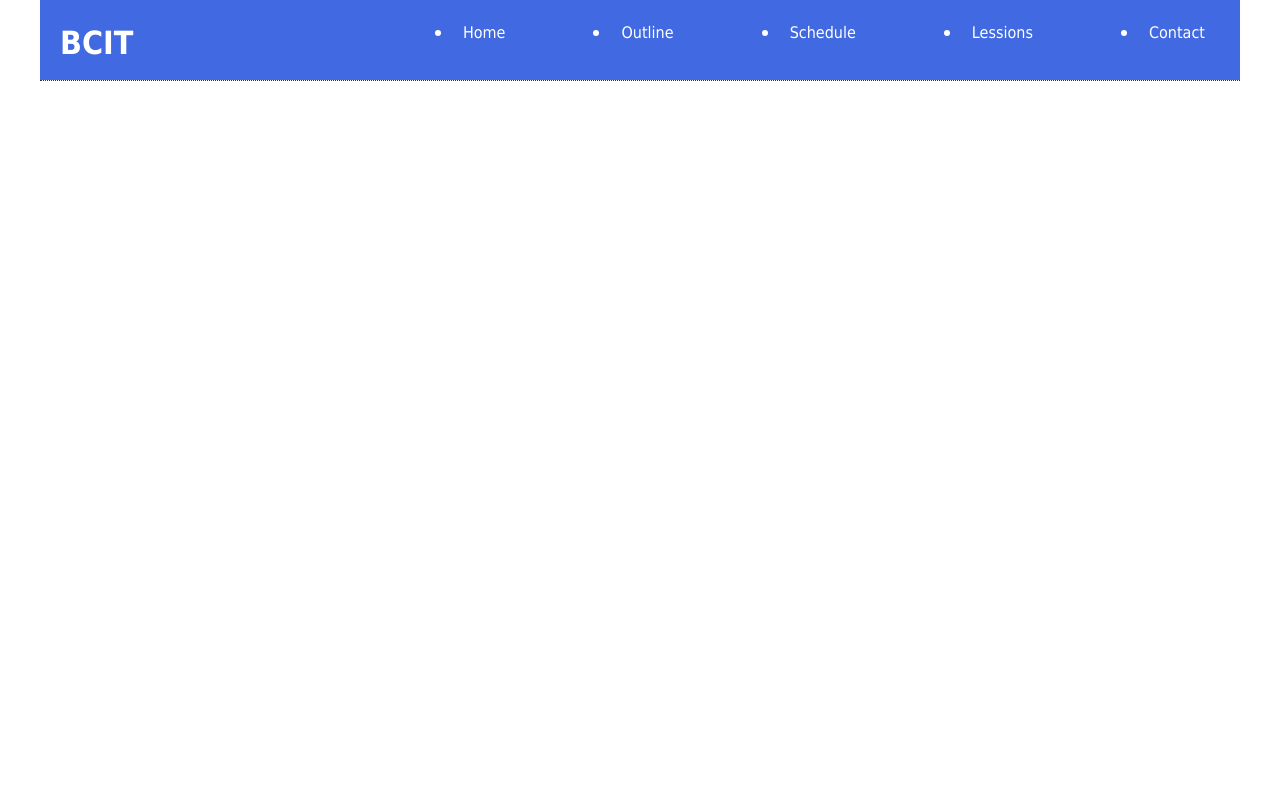
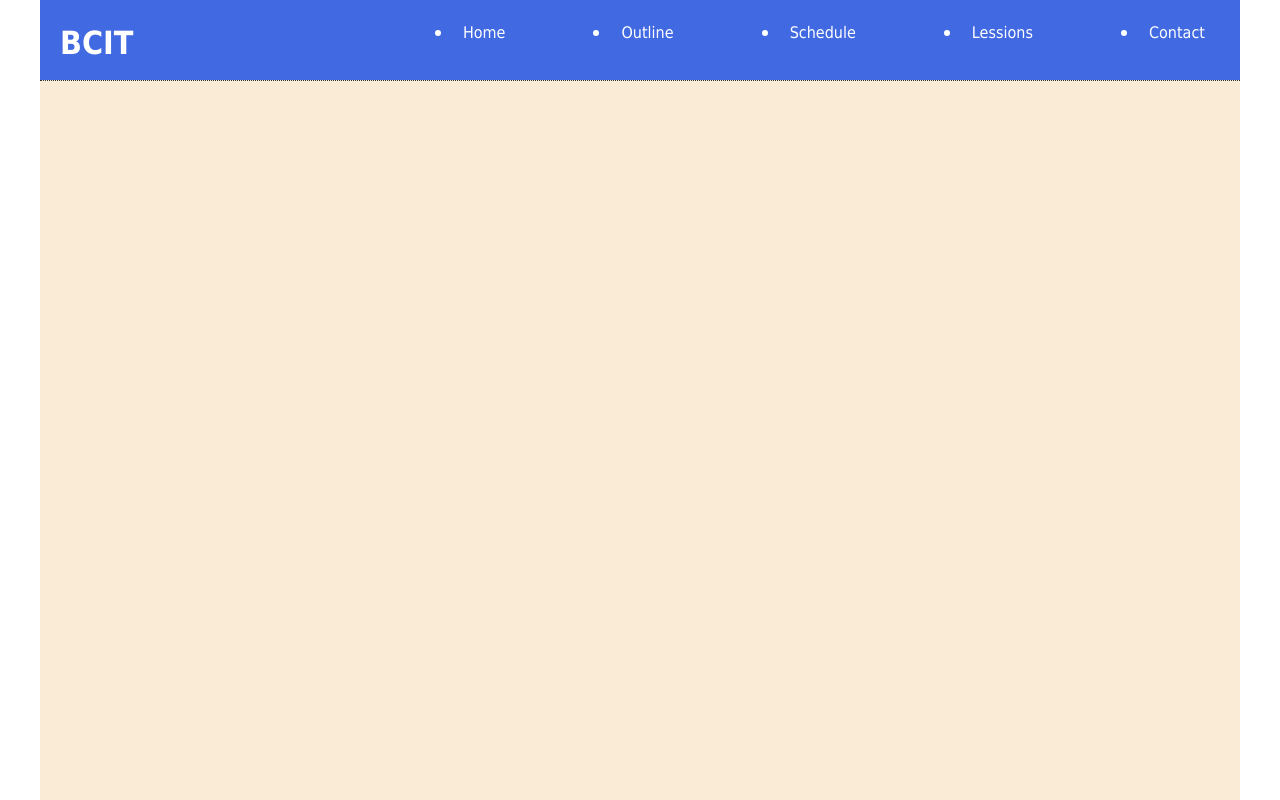
Before and after one commit to thaqueubc/final_project, a PHP site: page / in a window 1280 px wide. Run offline with PHP 8.4, Linux system fonts and the light colour scheme; style sheets or scripts are compiled from the project's sources.

Commit message:
change  wrapper background color

```diff
--- a/scss/_variables.scss
+++ b/scss/_variables.scss
@@ -1,6 +1,6 @@
 // Colors
 $body-bg-color: #303030;
-$wrapper-bg-color: white;
+$wrapper-bg-color: antiquewhite;
 // Text Colors
 $text-color-dark: black;
 $text-color-light: white;
```
